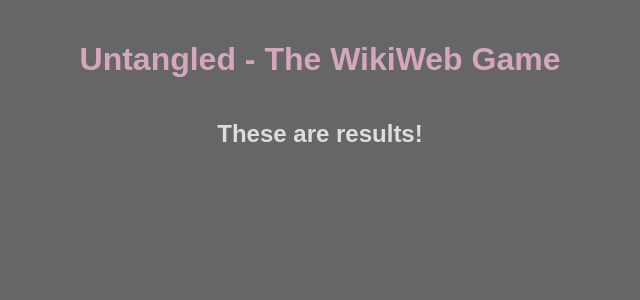
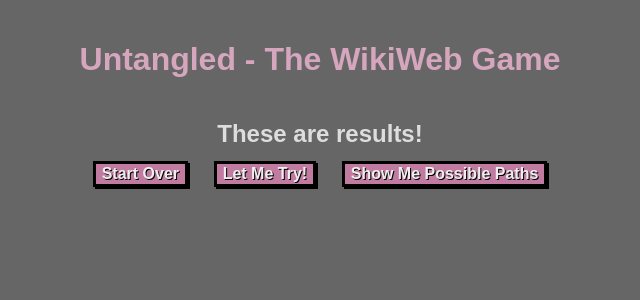
Before and after one commit to karinnainiguez/untangled, a React (Create React App) app: page / in a window 1280 px wide. Both pictures are taken after typing "Sample", "Sample" into the empty fields and a click on the input "FIND MY PATH!". Shown: the top 300 px of the page, without its empty margins (320-960 px from the left). Built offline with nearby package versions, Linux system fonts and the light colour scheme; no server answers.

Commit message:
Add button to reset app and go back to search from results

```diff
--- a/src/App.js
+++ b/src/App.js
@@ -17,25 +17,45 @@ class App extends Component {
 		}
 	}
 
-	updatePages = (updatedState) => {
+	showResults = (updatedState) => {
 		this.setState(updatedState);
 		this.setState({
 			results: "active",
 			search: "inactive"
 		});
+	}
 
+	showSearch = () => {
+		this.setState({
+			search: "active",
+			results: "inactive",
+			starting: "",
+			ending: ""
+		});
 	}
 
 	render() {
 
 		let showing = null;
 		if (this.state.search === "active") {
-			showing = <div>
-				<Intro className={this.state.search}/>
-				<SearchForm updatePagesCallback={this.updatePages} className={this.state.search}/>
-			</div>;
+			showing =
+				<div>
+					<Intro
+						className={this.state.search}
+						/>
+					<SearchForm
+						showResultsCallback={this.showResults}
+						className={this.state.search}
+						/>
+				</div>;
 		} else {
-			showing = <Results className={this.state.results} startPage={this.state.starting} endPage={this.state.ending}/>
+			showing =
+			<Results
+				showSearchCallback={this.showSearch}
+				className={this.state.results}
+				startPage={this.state.starting}
+				endPage={this.state.ending}
+				/>;
 		}
 
 		return (
--- a/src/Components/Results.js
+++ b/src/Components/Results.js
@@ -9,7 +9,8 @@ class Results extends Component {
 	static propTypes = {
 		startPage: PropTypes.string,
 		endPage: PropTypes.string,
-		className: PropTypes.string
+		className: PropTypes.string,
+		showSearchCallback: PropTypes.func.isRequired
 	}
 
 	componentDidMount(){
@@ -38,7 +39,13 @@ class Results extends Component {
 
 	render(){
 		return (
-			<h2 className={this.props.className}> These are results!</h2>
+			<div>
+				<h2 className={this.props.className}> These are results!</h2>
+				<button className="button" onClick={this.props.showSearchCallback}>Start Over</button>
+				<button className="button">Let Me Try!</button>
+				<button className="button">Show Me Possible Paths</button>
+
+			</div>
 		);
 	}
 }
--- a/src/Components/SearchForm.css
+++ b/src/Components/SearchForm.css
@@ -11,7 +11,7 @@
   font-size: 1em;
 }
 
-.active > .button {
+.button {
   margin: 1vw;
   font-weight: bold;
   background-color: #c27ba0;
--- a/src/Components/SearchForm.js
+++ b/src/Components/SearchForm.js
@@ -5,7 +5,7 @@ import './SearchForm.css';
 class SearchForm extends Component {
 
 	static propTypes = {
-		updatePagesCallback: PropTypes.func.isRequired,
+		showResultsCallback: PropTypes.func.isRequired,
 		className: PropTypes.string
 	}
 
@@ -30,7 +30,7 @@ class SearchForm extends Component {
 	onFormSubmit = (event) => {
 		event.preventDefault();
 		if ( this.state.starting.length > 1 && this.state.ending.length > 1) {
-			this.props.updatePagesCallback(this.state);
+			this.props.showResultsCallback(this.state);
 		}
 	}
 
```
